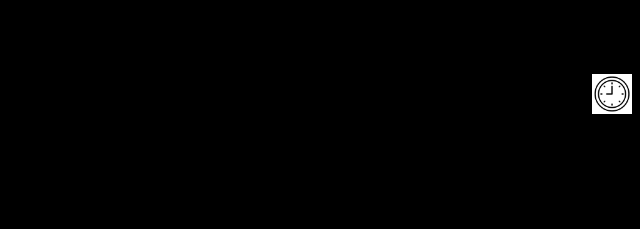
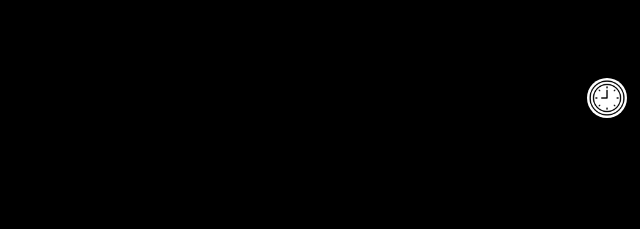
Before and after one commit to SubrotoKumar7/test, a plain HTML site: page index.html in a window 1280 px wide. Shown: the top 229 px of the page, 640-1280 px from the left. Drawn offline with Linux system fonts and the light colour scheme.

Commit message:
clock icon design

```diff
--- a/index.html
+++ b/index.html
@@ -10,8 +10,9 @@
     <h1>Learning git from W3schools</h1>
     <div class="flex">
         <p>Git is a version control system.</p>
-        <div id="time">
+        <div class="flex align-center gap-2">
             <img src="clock.png" alt="icon">
+            <span id="time"></span>
         </div>
     </div>
     <p>commit without adding stage</p>
--- a/style.css
+++ b/style.css
@@ -12,4 +12,11 @@ img{
     background-color: #fff;
     width: 40px;
     height: 40px;
+    border-radius: 50%;
 }
+.align-center{
+    align-items: center;
+}
+.gap-2{
+    gap: 5px;
+}
```
